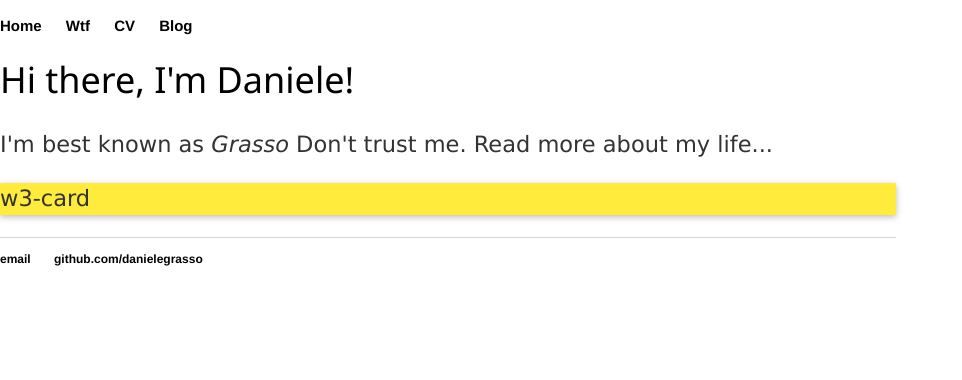
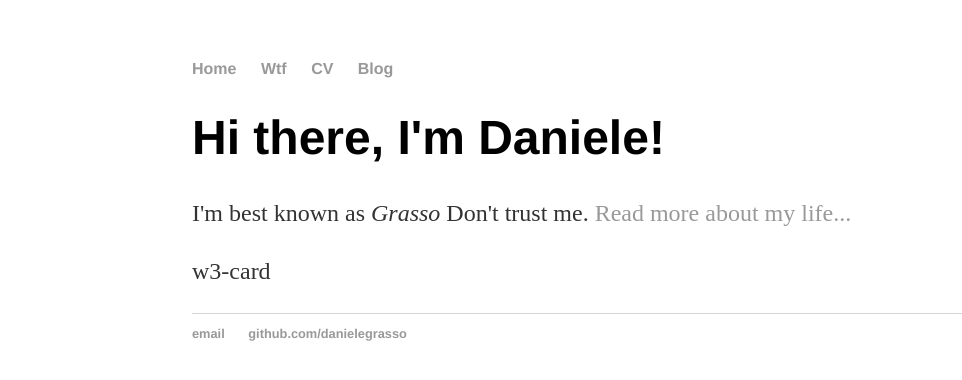
Before and after one commit to danielegrasso/danielegrasso.github.io, a Jekyll site: the page built from index.html, in a window 1280 px wide. Shown: the top 380 px of the page, without its empty margins (0-962 px from the left). Built offline with Jekyll 4.4.1, drawn with Linux system fonts in a browser that asks for light colours.

Commit message:
Update default.html
Eliminate css W3

```diff
--- a/_layouts/default.html
+++ b/_layouts/default.html
@@ -4,7 +4,6 @@
 			<title>{{ page.title }}</title>
 			<!-- link to main stylesheet -->
 			<link rel="stylesheet" type="text/css" href="/css/main.css">
-			<link rel="stylesheet" href="http://www.w3schools.com/lib/w3.css">
 		</head>
 		<body>
 			<nav>
```
